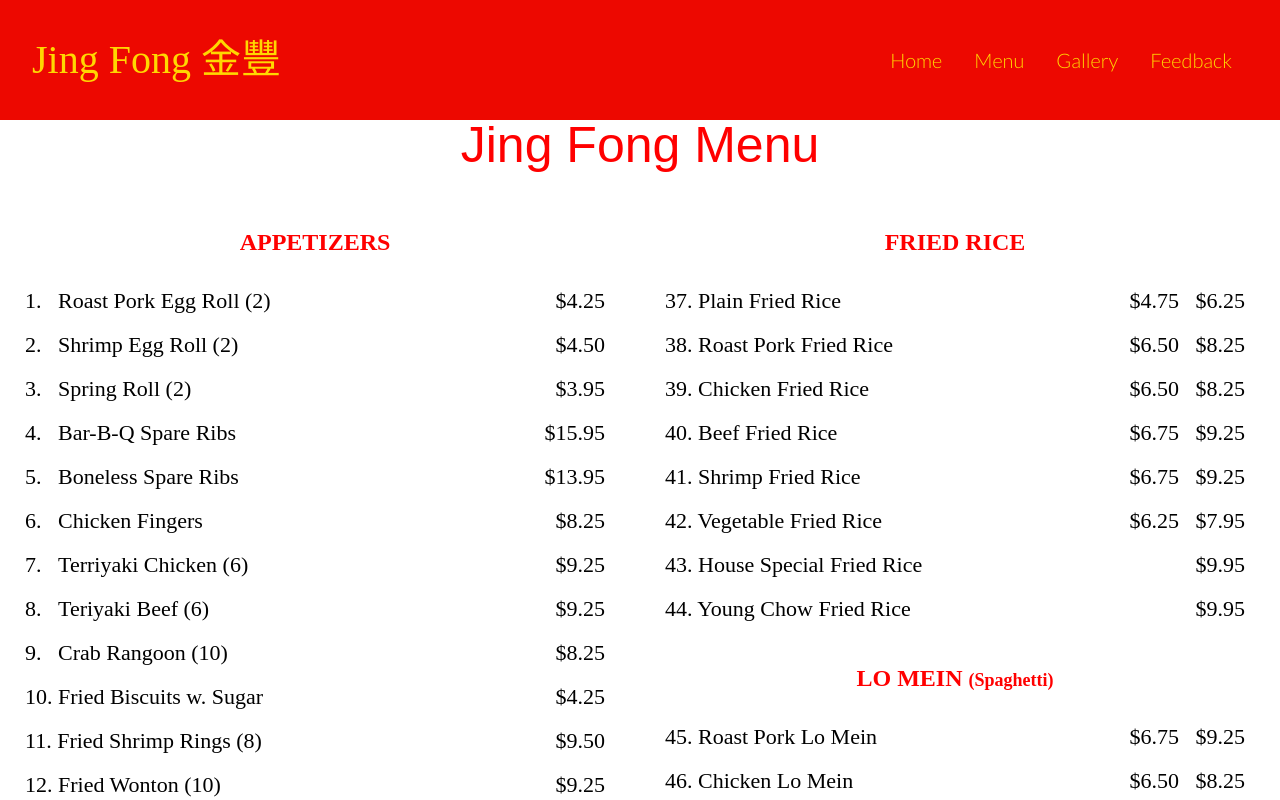
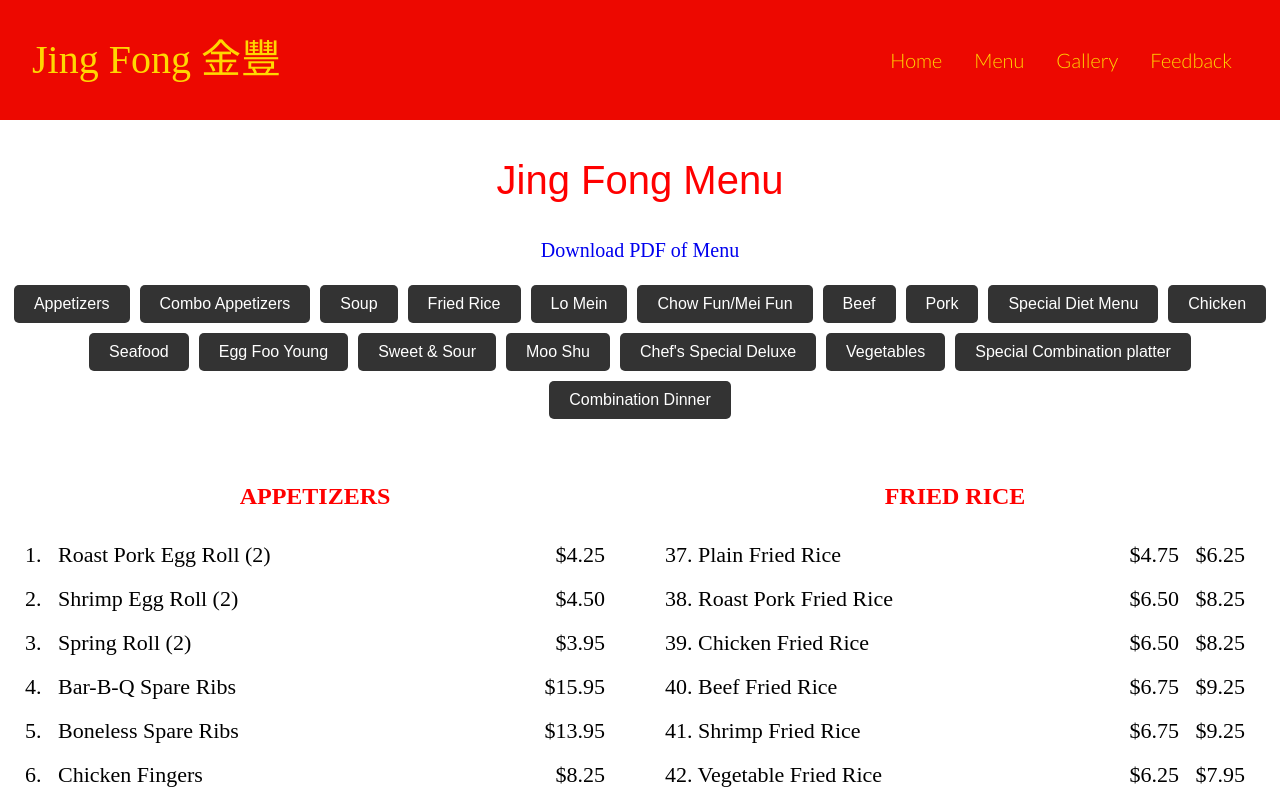
Before and after one commit to darianchen/jing-fong, a React (Vite) app: page /menu in a window 1280 px wide. Shown: the top 800 px of the page. Built offline with nearby package versions, Linux system fonts and the light colour scheme; a web font is replaced by a local one.

Commit message:
Add buttons to scroll and highlight section, create link for PDF of menu

```diff
--- a/src/Components/Menu/index.css
+++ b/src/Components/Menu/index.css
@@ -1,12 +1,23 @@
-.menu {
+#page{
   background-color: #fff;
 }
 
-.menu h1 {
+#jing-fong-menu {
+  font-size: 40px;
   text-align: center;
-  font-size: 50px;
   color: red;
-  font-family: Arial, Helvetica, sans-serif;
+  padding: 40px 0px;
+  font-family: Arial, Helvetica, sans-serif
+}
+
+#page p {
+  text-align: center;
+  margin-bottom: 20px;
+}
+
+#page a {
+  text-decoration: none;
+  font-size: 20px;
 }
 
 .menu-page {
@@ -74,7 +85,7 @@
   margin-bottom: 12px;
 }
 
-#special {
+#diet {
   border: solid 1px red;
   padding: 5px;
   -webkit-border-radius: 20px;
@@ -187,3 +198,39 @@
     font-size: 40px;
   }
 }
+
+.button-container {
+  display: flex;
+  justify-content: center;
+  background-color: white;
+}
+
+.buttons {
+  display: flex;
+  flex-wrap: wrap;
+  justify-content: center;
+}
+
+.buttons li {
+  margin: 5px;
+}
+
+.buttons button {
+  border: none;
+  background-color: #333;
+  color: #fff;
+  font-size: 16px;
+  padding: 10px 20px;
+  cursor: pointer;
+  transition: all 0.2s ease-in-out;
+  border-radius: 5px;
+}
+
+.buttons button:hover {
+  background-color: #555;
+}
+
+.section-highlight {
+  background-color: #ffffcc;
+  transition: background-color 1s ease-out;
+}
--- a/src/Components/Menu/index.jsx
+++ b/src/Components/Menu/index.jsx
@@ -1,14 +1,56 @@
   import "./index.css";
 
   const Menu = () => {
+    const sections = [
+      { name: 'Appetizers', id: 'appetizers' },
+      { name: 'Combo Appetizers', id: 'combo-app' },
+      { name: 'Soup', id: 'soup' },
+      { name: 'Fried Rice', id: 'fried-rice' },
+      { name: 'Lo Mein', id: 'lo-mein' },
+      { name: 'Chow Fun/Mei Fun', id: 'chow-mei-fun' },
+      { name: 'Beef', id: 'beef' },
+      { name: 'Pork', id: 'pork' },
+      { name: 'Special Diet Menu', id: 'diet' },
+      { name: 'Chicken', id: 'chicken' },
+      { name: 'Seafood', id: 'seafood' },
+      { name: 'Egg Foo Young', id: 'egg-foo' },
+      { name: 'Sweet & Sour', id: 'sweet-sour' },
+      { name: 'Moo Shu', id: 'moo-shu' },
+      { name: "Chef's Special Deluxe", id: 'chefs-special' },
+      { name: 'Vegetables', id: 'vegetables' },
+      { name: 'Special Combination platter', id: 'special-combo' },
+      { name: 'Combination Dinner', id: 'combo-dinner' }
+    ];
+
+    function scrollToSection(id) {
+      const element = document.getElementById(id);
+      element.scrollIntoView({ behavior: 'smooth' });
+      element.classList.add('section-highlight');
+      setTimeout(() => {
+        element.classList.remove('section-highlight');
+      }, 2000);
+    }
 
     return (
-      <>
+      <div id="page">
+        <h1 id="jing-fong-menu">Jing Fong Menu</h1>
+        <p><a href="/path/to/menu.pdf" download>Download PDF of Menu</a></p>
+        <div className="button-container">
+          <ul className="buttons">
+            {sections.map(section => (
+            <li key={section.id}>
+              <button onClick={() => scrollToSection(section.id)}>
+              {section.name}
+              </button>
+            </li>
+            ))}
+          </ul>
+        </div>
+
         <div className="menu">
-        <h1>Jing Fong Menu</h1>
           <div className="menu-page">
             <div className="menu-column">
-            <div className="section">
+              <div className="section" id="appetizers">
                 <h2>APPETIZERS</h2>
                 <ul>
                   <li><span>1.  &nbsp;&nbsp;Roast Pork Egg Roll (2)</span> <span>$4.25</span></li>
@@ -34,7 +76,7 @@
                   <div>Teriyaki beef, spare ribs, shrimp rings, egg roll, crab rangoon, chicken finger & chicken wings</div>
                 </ul>
               </div>
-            <div className="section dotted">
+              <div className="section dotted" id="combo-app">
                 <h2>COMBO APPETIZERS</h2>
                 <ul>
                   <li><span className="combo">A.  Chicken Wings, Crab Rangoon, Boneless Ribs & Chicken Fingers</span> <span>$9.95</span></li>
@@ -45,7 +87,7 @@
                   <li><span className="combo">E.  Teriyaki Beef, Teriyaki Chicken, Chicken Finger & Crab Rangoon</span> <span>$9.95</span></li>
                 </ul>
               </div>
-            <div className="section">
+              <div className="section" id="soup">
                 <h2>SOUP <span>(w. Noodles)</span></h2>
                 <ul>
                   <li><span>21.  Wonton Soup</span> <span>$4.25</span></li>
@@ -60,7 +102,7 @@
                   <li className="spicy"><span>30.  Hot & Sour Soup 🌶️</span> <span>$13.95</span></li>
                 </ul>
               </div>
-            <div className="section">
+              <div className="section" id="">
                 <h2>CHOW MEIN OR CHOP SUEY</h2>
                 <div>(w Rice & Noodles)</div>
                 <ul>
@@ -74,7 +116,7 @@
               </div>
             </div>
             <div className="menu-column">
-            <div className="section">
+              <div className="section" id="fried-rice">
                 <h2>FRIED RICE</h2>
                 <ul>
                   <li><span>37. Plain Fried Rice</span> <span>$4.75&nbsp;&nbsp;&nbsp;$6.25</span></li>
@@ -87,7 +129,7 @@
                   <li><span>44. Young Chow Fried Rice</span> <span>$9.95</span></li>
                 </ul>
               </div>
-            <div className="section">
+              <div className="section" id="lo-mein">
                 <h2>LO MEIN <span>(Spaghetti)</span></h2>
                 <ul>
                   <li><span>45. Roast Pork Lo Mein</span> <span>$6.75&nbsp;&nbsp;&nbsp;$9.25</span></li>
@@ -99,7 +141,7 @@
                   <li><span>51. Crab Meat Lo Mein</span> <span>$9.25</span></li>
                 </ul>
               </div>
-            <div className="section">
+              <div className="section" id="chow-mei-fun">
                 <h2>CHOW FUN / MEI FUN</h2>
                 <ul>
                   <li><span>52. Pork Chow Fun / Chow Mei Fun</span> <span>$9.25</span></li>
@@ -111,7 +153,7 @@
                   <li className="spicy"><span>57. Singapore Chow Mei Fun 🌶️</span> <span>$11.95</span></li>
                 </ul>
               </div>
-            <div className="section">
+              <div className="section" id="beef">
                 <h2>BEEF<span> (w. Rice)</span></h2>
                 <ul>
                   <li><span>58. Pepper Steak w. Onion</span> <span>$12.75</span></li>
@@ -125,7 +167,7 @@
                   <li className="spicy"><span>65. Kung Po Beef 🌶️</span> <span>$12.75</span></li>
                 </ul>
               </div>
-            <div className="section">
+              <div className="section" id="pork">
                 <h2>PORK<span> (w. Rice)</span></h2>
                 <ul>
                   <li><span>67.  Pork w. Mixed Chinese Vegetables</span> <span>$8.95</span></li>
@@ -136,7 +178,7 @@
                   <li className="spicy"><span>72.  Double Cooked Pork 🌶️</span> <span>$9.95</span></li>
                 </ul>
               </div>
-            <div className="section" id="special">
+              <div className="section" id="diet">
                 <h2>SPECIAL DIET MENU</h2>
                 <div>(No Salt, Sugar, Corn Starch or Oil w. Steamed Rice)</div>
                 <ul>
@@ -151,7 +193,7 @@
           </div>
           <div className="menu-page">
             <div className="menu-column">
-            <div className="section">
+              <div className="section" id="chicken">
                 <h2>CHICKEN <span>(w. Rice)</span></h2>
                 <ul>
                   <li><span>73. Moo Goo Gai Pan</span> <span>$10.95</span></li>
@@ -168,7 +210,7 @@
                   <li className="spicy"><span>84. Chicken w. Garlic Sauce 🌶️</span> <span>$10.95</span></li>
                 </ul>
               </div>
-            <div className="section">
+              <div className="section" id="seafood">
                 <h2>SEAFOOD <span>(w. Rice)</span></h2>
                 <ul>
                   <li><span>85. Shrimp w. Lobster Sauce</span> <span>$12.55</span></li>
@@ -186,7 +228,7 @@
                   <li className="spicy"><span>97. Kung Po Shrimp 🌶️</span> <span>$12.75</span></li>
                 </ul>
               </div>
-            <div className="section">
+              <div className="section" id="egg-foo">
                 <h2>EGG FOO YOUNG <span>(w. Rice)</span></h2>
                 <ul>
                   <li><span>98. &nbsp;&nbsp;Roast Pork Egg Foo Young</span> <span>$9.75</span></li>
@@ -197,7 +239,7 @@
                   <li><span>103. Vegetable Soup</span> <span>$9.25</span></li>
                 </ul>
               </div>
-            <div className="section">
+              <div className="section" id="sweet-sour">
                 <h2>SWEET & SOUR <span>(w. Rice)</span></h2>
                 <ul>
                   <li><span>104.  Sweet & Sour Pork</span> <span>$9.95</span></li>
@@ -207,7 +249,7 @@
                   <li><span>108.  Lemon Chicken</span> <span>$10.50</span></li>
                 </ul>
               </div>
-            <div className="section">
+              <div className="section" id="moo-shu">
                 <h2>MOO SHU</h2>
                 <div>Mushroom, bamboo shoot, shredded cabbage w. 4 pancakes & no rice</div>
                 <ul>
@@ -273,7 +315,7 @@
           </div>
           <div className="menu-page">
             <div className="menu-column">
-            <div className="section" id="">
+              <div className="section">
                 <h2 id="special-combo">SPECIAL COMBINATION PLATTER</h2>
                 <ul>
                   <li><span>C 1. &nbsp;&nbsp;Chicken Chow Mein</span> <span>$8.95</span></li>
@@ -327,7 +369,7 @@
             </div>
           </div>
         </div>
-      </>
+      </div>
     );
   };
 
```
Lines whose indentation alone changed are shown as unchanged.
